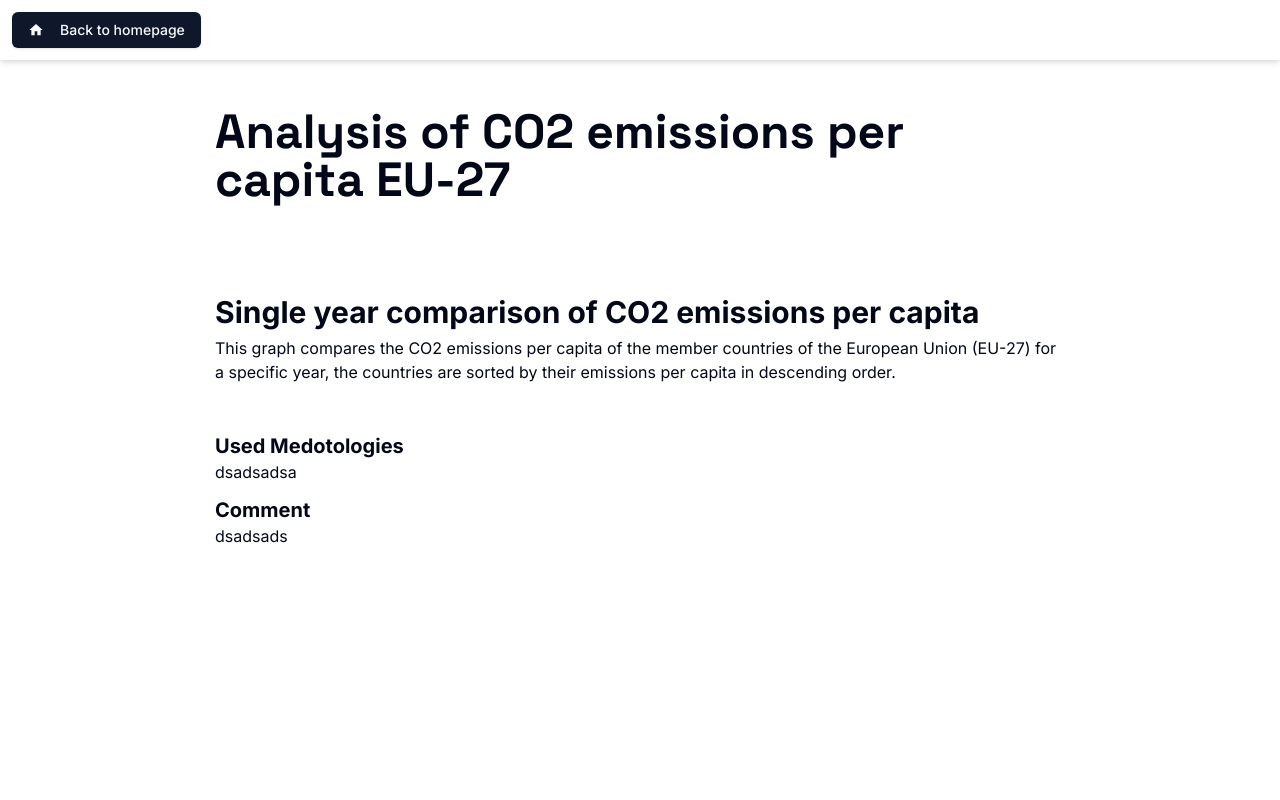
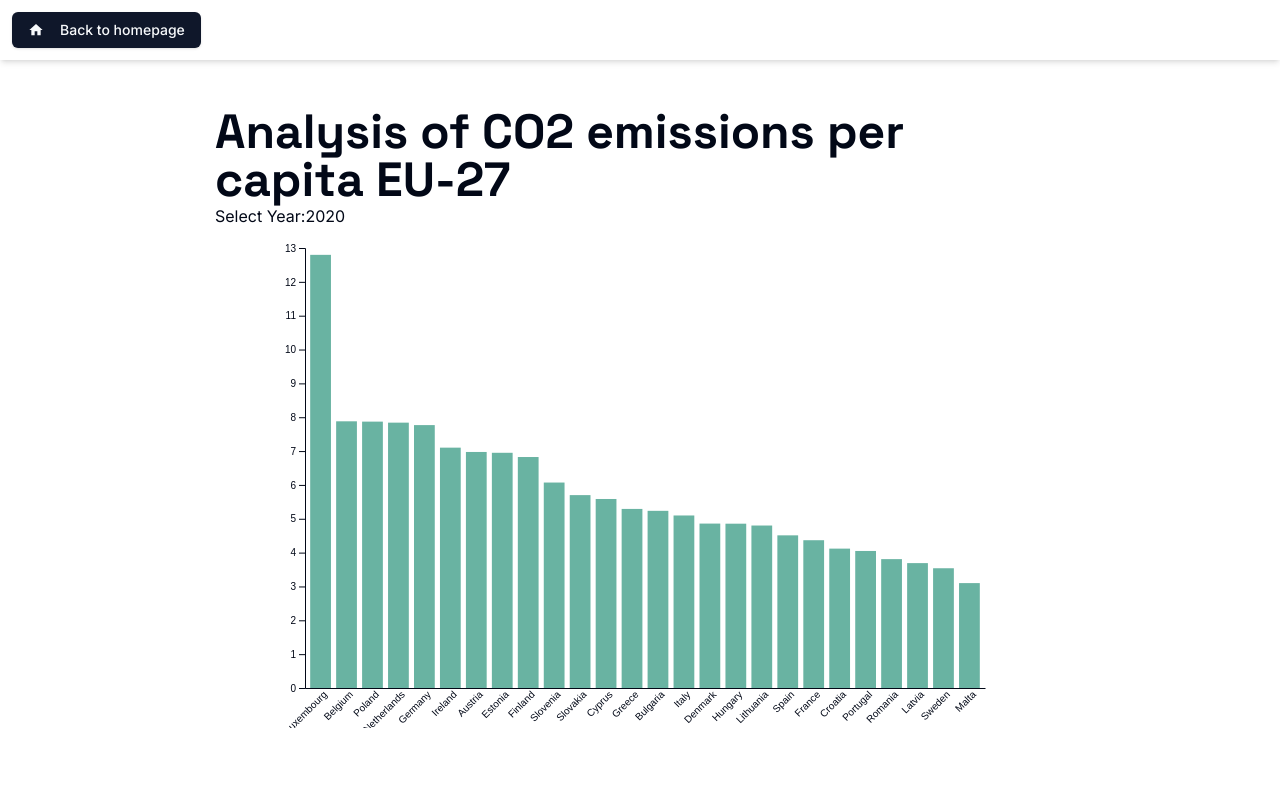
Before and after one commit to Berrutz/DataVis-Project, a Next.js app in the folder web-application/: page /DataVis-Project/assignments/assignment-1 in a window 1280 px wide. Shown: the top 800 px of the page. Built offline with nearby package versions, Linux system fonts and the light colour scheme.

Commit message:
Try commit

```diff
--- a/web-application/src/app/assignments/assignment-1/page.tsx
+++ b/web-application/src/app/assignments/assignment-1/page.tsx
@@ -15,7 +15,7 @@ import UEEmission1Year from "./_components/UE-emission-1year-plot";
 export default function Assignment1() {
     return (
         <AssignmentPage title={"Analysis of CO2 emissions per capita EU-27"}>
-            {/* <UEEmission1Year /> */}
+            {<UEEmission1Year />}
             <ChartSection>
                 <ChartHeading>
                     <ChartH1Title>
```
